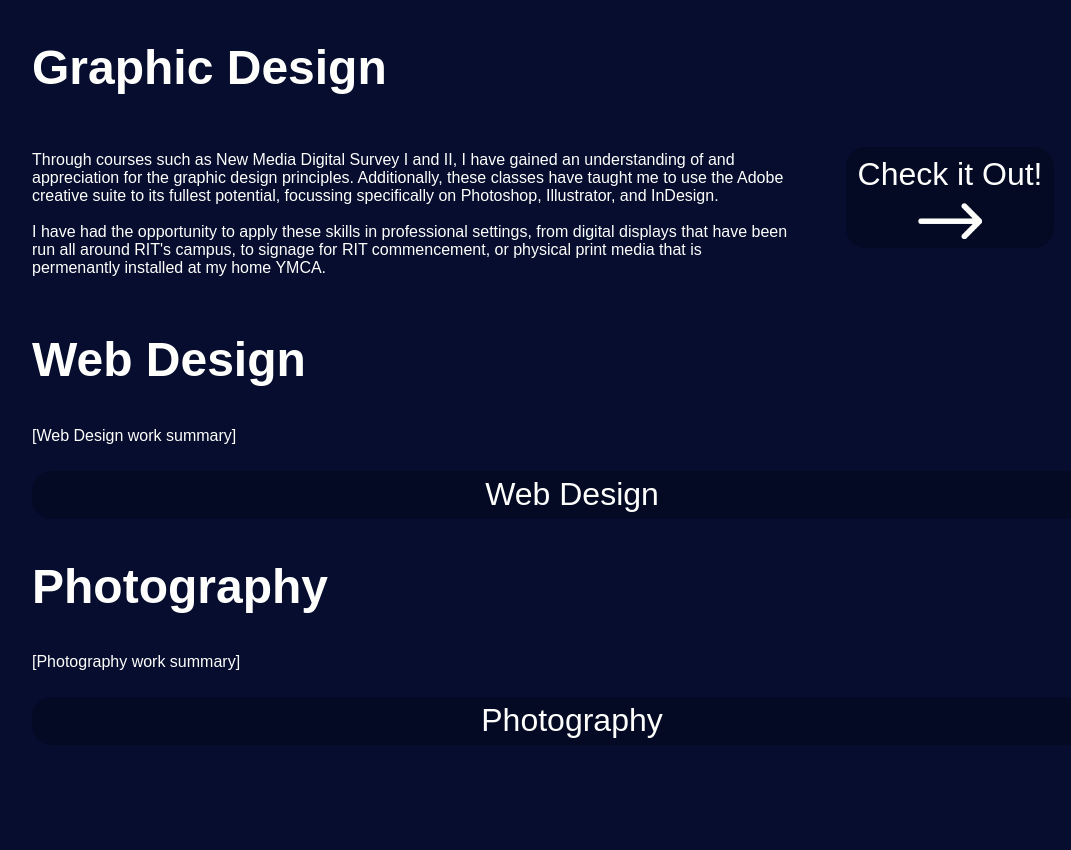
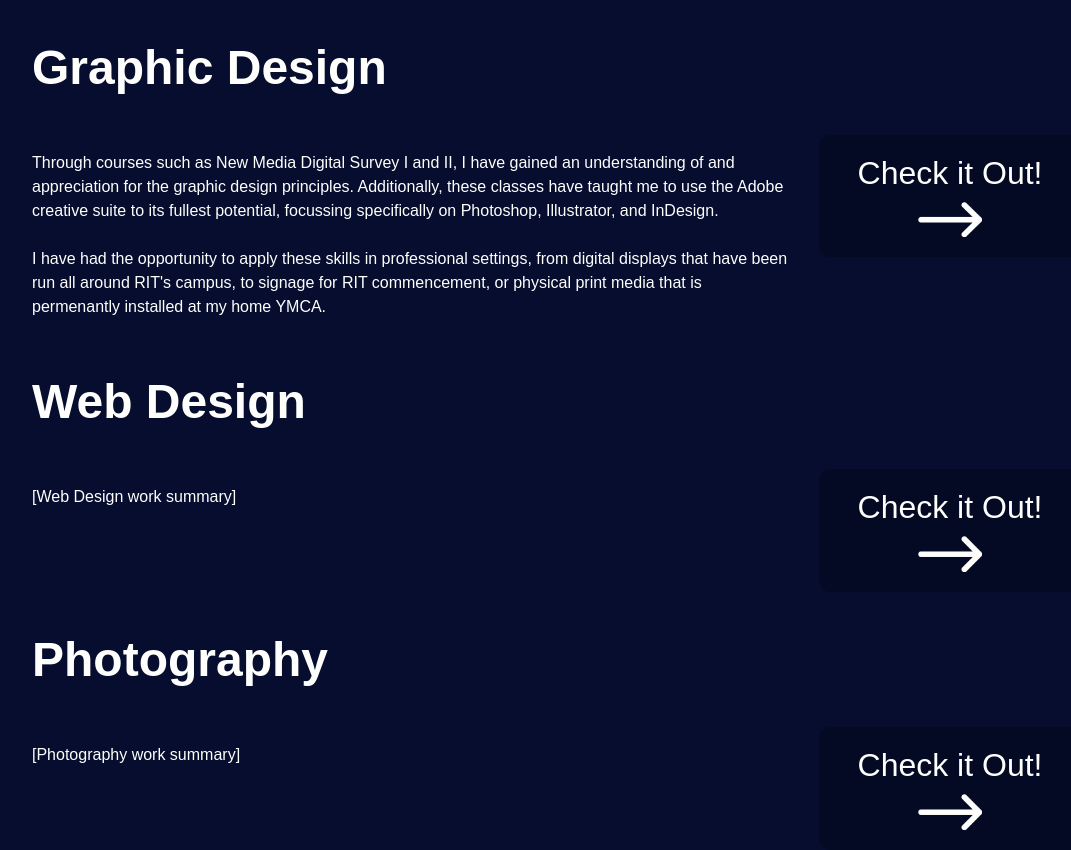
Before and after one commit to Jac0bot4000/portfolio, a plain HTML site: page index.html in a window 1280 px wide. Shown: the part 800-1650 px from the top of the page, without its empty margins (68-1139 px from the left). Before the commit the page ends 1545 px from the top, so only its background shows below. Drawn offline with Linux system fonts and the light colour scheme.

Commit message:
restyled button

```diff
--- a/assets/css/styles.css
+++ b/assets/css/styles.css
@@ -53,7 +53,7 @@ header > #heroText {
     text-align: center;
     background-color: rgba(0,0,0, 0.3);
     backdrop-filter: blur(4px);
-    border-radius: 20px;
+    border-radius: 12px;
 
     padding: 10px 20px;
 }
@@ -84,13 +84,14 @@ button {
     height: 3rem;
     width: 100%;
     font-size: 2rem;
-    border-radius: 20px;
+    border-radius: 12px;
     background-color: var(--black);
     color: var(--white);
     background-color: rgba(0,0,0, 0.2);
     backdrop-filter: blur(4px);
     outline: none;
     border-style: none;
+    padding: 20px;
 }
 
 button:hover{
@@ -112,13 +113,14 @@ button:hover{
 
 .sectionSummary p {
     grid-area: description;
+    line-height: 1.5;
 }
 
-.sectionSummary button, .sectionSummary a {
+.sectionSummary a {
     grid-area: button;
     justify-self: center;
-    width: 80%;
-    height: 80%;
+    width: 90%;
+    height: fit-content;
     text-decoration: none;
 }
 
@@ -126,6 +128,8 @@ button:hover{
     display: flex;
     flex-direction: column;
     row-gap: 10px;
+    width: 90%;
+    height: fit-content;
 }
 
 button img {
--- a/index.html
+++ b/index.html
@@ -39,16 +39,16 @@
                 <a href="graphicDesign.html" class="center"><button class="center">Check it Out!<img src="./assets/images/home/arrow.png"></button></a>
             </section>
 
-            <section id="webDesign">
+            <section class="sectionSummary" id="webDesign">
                 <h2>Web Design</h2>
                 <p>[Web Design work summary]</p>
-                <a href="webDesign.html"><button>Web Design</button></a>
+                <a href="webDesign.html" class="center"><button class="center">Check it Out!<img src="./assets/images/home/arrow.png"></button></a>
             </section>
 
-            <section id="photograhy">
+            <section class="sectionSummary" id="photograhy">
                 <h2>Photography</h2>
                 <p>[Photography work summary]</p>
-                <a href="photograhy.html"><button>Photography</button></a>
+                <a href="photograhy.html" class="center"><button class="center">Check it Out!<img src="./assets/images/home/arrow.png"></button></a>
             </section>
         </main>
 
```
